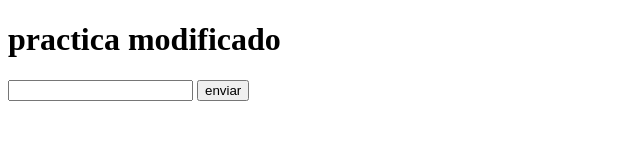
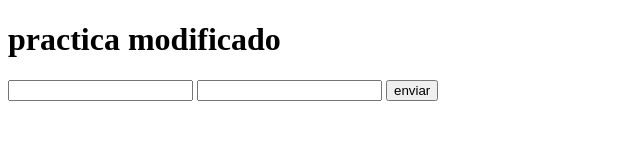
Before and after one commit to Azucena17/practicagit, a plain HTML site: page index.html in a window 1280 px wide. Shown: the whole page, without its empty margins (0-640 px from the left). Drawn offline with Linux system fonts and the light colour scheme.

Commit message:
se modifico de nuevo index

```diff
--- a/index.html
+++ b/index.html
@@ -9,6 +9,7 @@
     <h1>practica modificado</h1>
     <form action="#">
         <input type="text" name="name" id="firs name">
+        <input type="text" name="name" id="second name">
         <input type="button" value="enviar">
     </form>
 </body>
```
